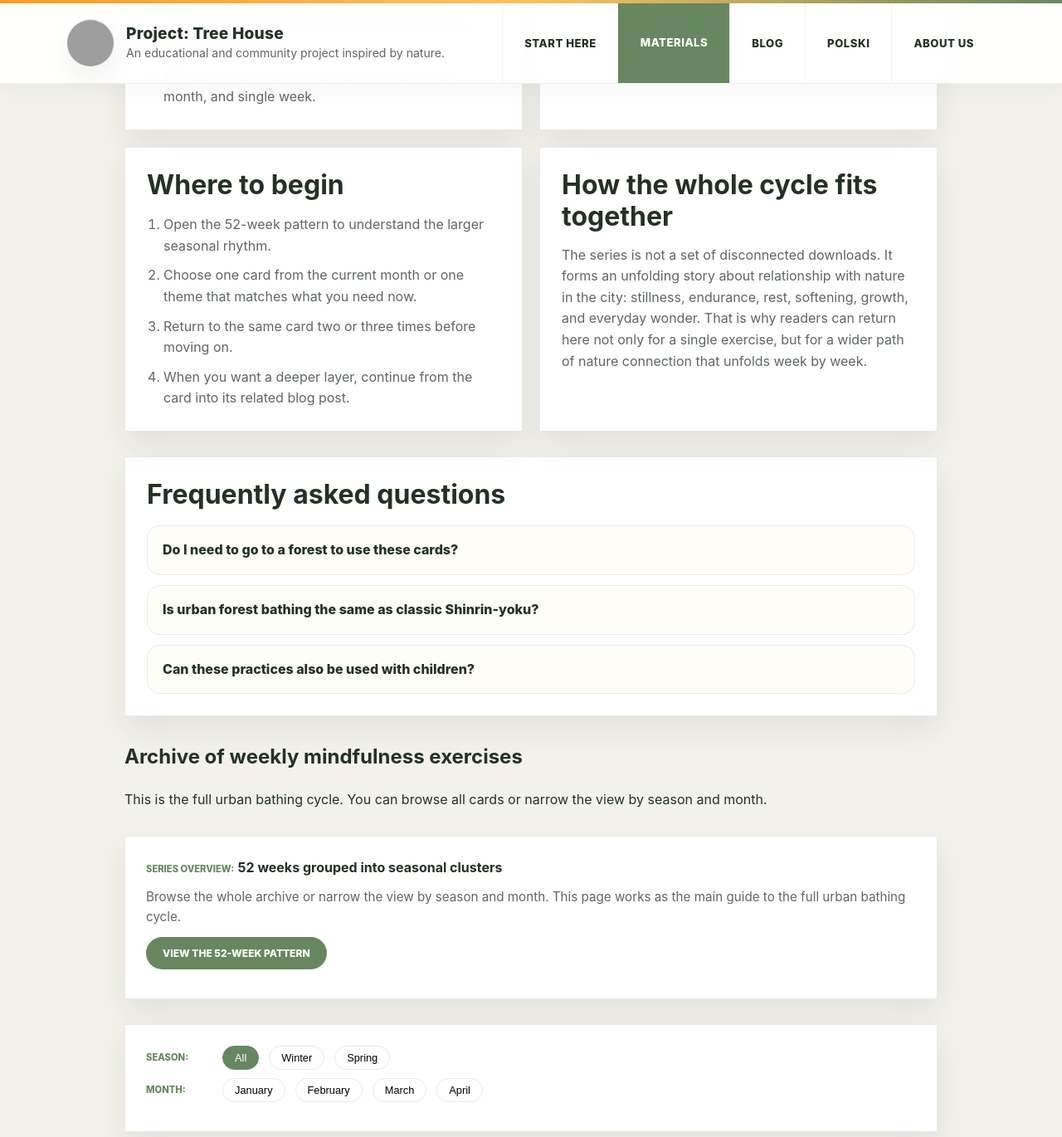
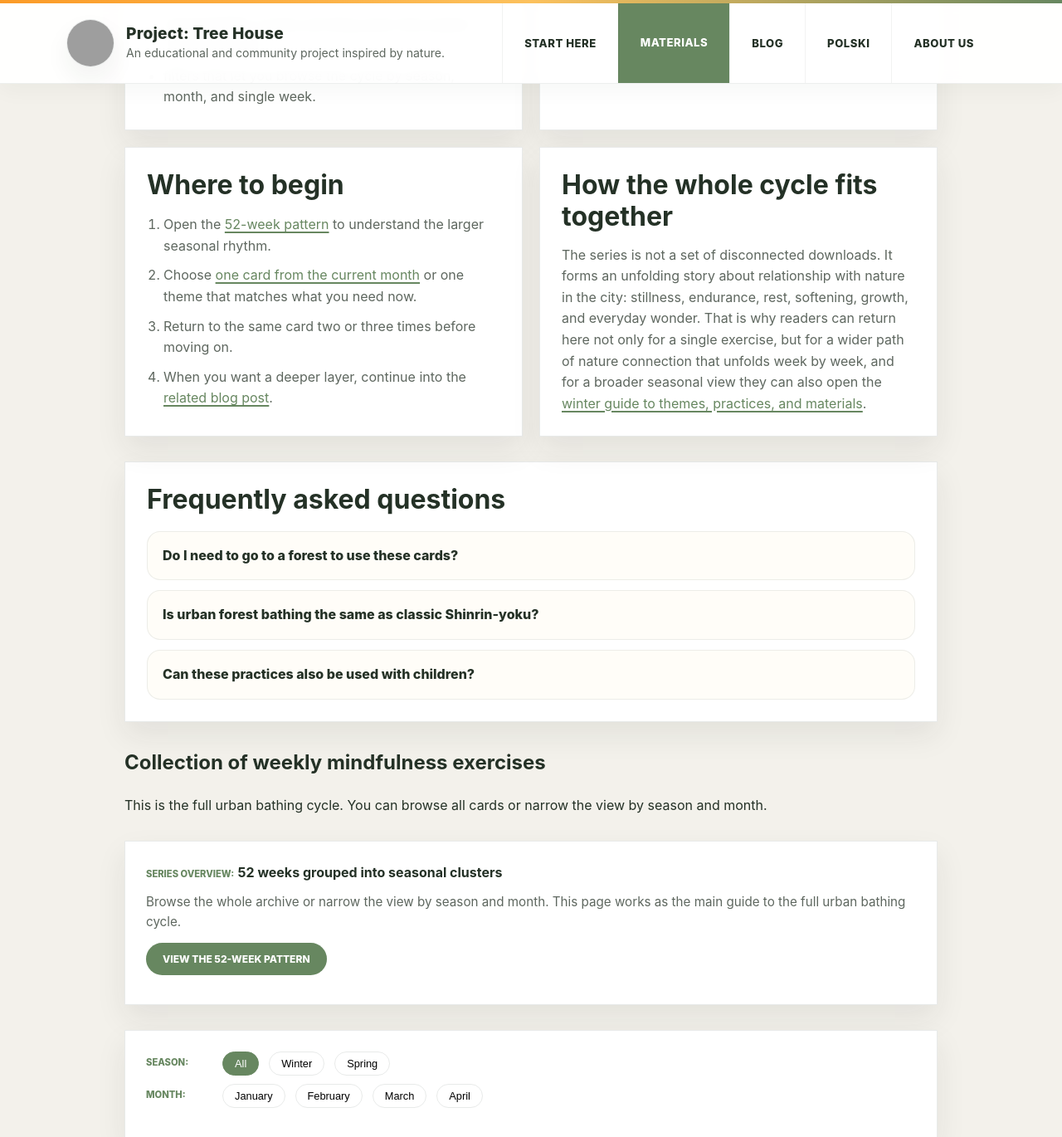
Before and after one commit to akonkia/domeknadrzewie, a Jekyll site: the page en/materials/urban-bathing/index.html, which Jekyll copies as it is, in a window 1280 px wide and 1400 px high, scrolled down 1634 px, cut to the strip 0-1370 px from the top of the window. Shown: the whole strip at 83% size. Built offline with Jekyll 4.4.1, drawn with Linux system fonts in a browser that asks for light colours; grey boxes are pictures that could not be loaded.

Commit message:
Refine urban bathing guidance links and labels

```diff
--- a/en/materials/urban-bathing/index.html
+++ b/en/materials/urban-bathing/index.html
@@ -604,16 +604,16 @@
       <article class="series-block">
         <h2>Where to begin</h2>
         <ol>
-          <li>Open the 52-week pattern to understand the larger seasonal rhythm.</li>
-          <li>Choose one card from the current month or one theme that matches what you need now.</li>
+          <li>Open the <a href="/en/materials/urban-bathing/52-week-pattern.html">52-week pattern</a> to understand the larger seasonal rhythm.</li>
+          <li>Choose <a href="#materialList">one card from the current month</a> or one theme that matches what you need now.</li>
           <li>Return to the same card two or three times before moving on.</li>
-          <li>When you want a deeper layer, continue from the card into its related blog post.</li>
+          <li>When you want a deeper layer, continue into the <a href="/blog/2026/04/03/Urban-forest-bathing-how-to-practice-Shinrin-yoku-without-leaving-the-city/">related blog post</a>.</li>
         </ol>
       </article>
 
       <article class="series-block">
         <h2>How the whole cycle fits together</h2>
-        <p>The series is not a set of disconnected downloads. It forms an unfolding story about relationship with nature in the city: stillness, endurance, rest, softening, growth, and everyday wonder. That is why readers can return here not only for a single exercise, but for a wider path of nature connection that unfolds week by week.</p>
+        <p>The series is not a set of disconnected downloads. It forms an unfolding story about relationship with nature in the city: stillness, endurance, rest, softening, growth, and everyday wonder. That is why readers can return here not only for a single exercise, but for a wider path of nature connection that unfolds week by week, and for a broader seasonal view they can also open the <a href="/en/winter-mindfulness-cards-a-guide-to-themes-practices-and-materials/">winter guide to themes, practices, and materials</a>.</p>
       </article>
     </section>
 
@@ -636,7 +636,7 @@
     </section>
 
     <section class="section-intro">
-      <h2>Archive of weekly mindfulness exercises</h2>
+      <h2>Collection of weekly mindfulness exercises</h2>
       <p>This is the full urban bathing cycle. You can browse all cards or narrow the view by season and month.</p>
     </section>
 
```
Also changed, not shown: materialy/kapiele_miejskie/index.html (+5 -5 lines).
